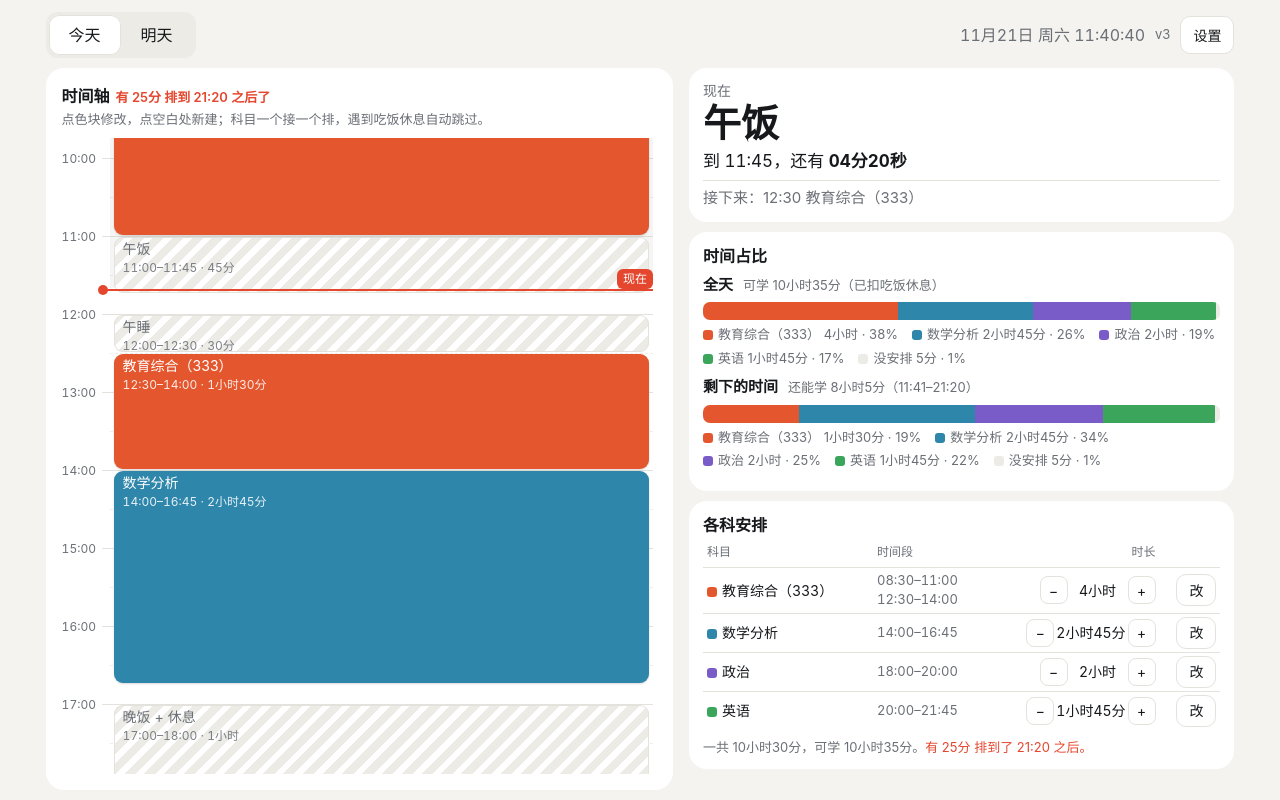
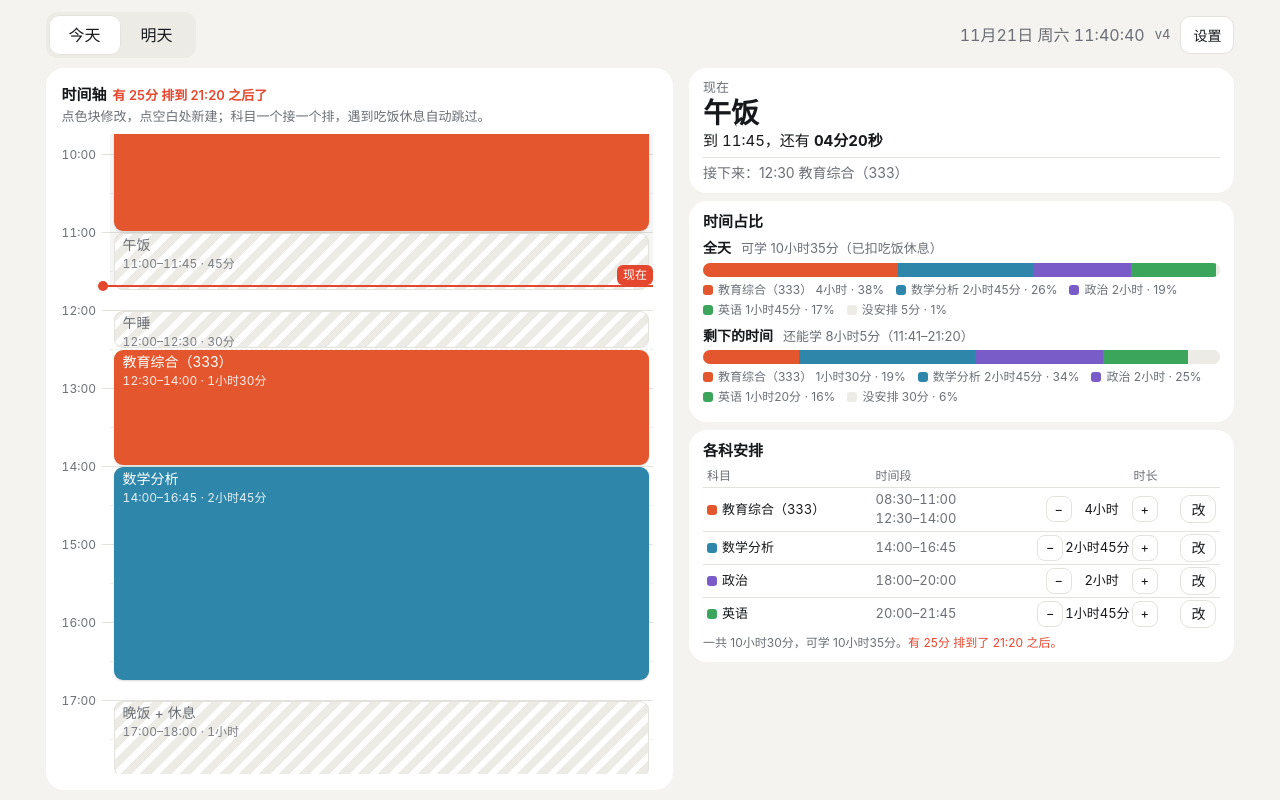
Before and after one commit to AStudenttt/study-planner, a plain HTML site: page index.html in a window 1280 px wide. Drawn offline with Linux system fonts and the light colour scheme.

Commit message:
横屏 iPad 右栏收紧到一屏；剩余时间占比不再超过 100%
Co-Authored-By: Claude Opus 5.5 <noreply@anthropic.com>
Claude-Session: https://claude.ai/code/session_01N84a6to881PRgYz2qPDRBf

```diff
--- a/index.html
+++ b/index.html
@@ -136,13 +136,33 @@ html.app .wrap{padding-top:34px}
   .nowc .shift span{display:none}
 }
 @media (orientation:portrait) and (min-width:700px){.side>.card:last-child{display:block;grid-column:1/-1}}
+/* 屏幕不高时（比如横屏 iPad）收紧右栏，让它一屏放下 */
+@media (max-height:860px) and (orientation:landscape){
+  .side{gap:8px}
+  .side .card{padding:10px 14px}
+  .card h2{font-size:15px;margin-bottom:4px}
+  .nowc .lab{font-size:13px}
+  .nowc .big{font-size:28px;margin:0 0 2px}
+  .nowc .sub{font-size:15px}
+  .nowc .next{font-size:14px;margin-top:4px;padding-top:4px}
+  .shift{margin-top:6px;font-size:13px}
+  .shift .btn.sm{min-height:34px;padding:0 10px}
+  .bh{margin-bottom:4px}.bh b{font-size:14px}
+  .alloc{height:14px}
+  .legend{font-size:12px;margin:4px 0 6px;gap:2px 12px}
+  .tgt th{padding-bottom:2px}
+  .tgt td{padding:2px 4px;font-size:13px}
+  .tgt .st button{width:26px;height:26px}
+  #tgt .btn.sm{min-height:28px;padding:0 10px}
+  #tgtNote{margin-top:4px!important;font-size:12px}
+}
 </style>
 </head>
 <body>
 <div class="wrap">
   <div class="top">
     <div class="tabs"><button id="tToday" class="on">今天</button><button id="tTom">明天</button></div>
-    <div class="topr"><div id="clock"></div><span id="ver" class="hint">v3</span><button class="btn sm" id="openSet">设置</button></div>
+    <div class="topr"><div id="clock"></div><span id="ver" class="hint">v4</span><button class="btn sm" id="openSet">设置</button></div>
   </div>
 
   <div class="main">
@@ -261,7 +281,7 @@ function calc(k){
   const restIn = (lo, hi) => L.rests.reduce((x, r) => x + clip(r.a, r.b, lo, hi), 0);
   const total = {}, left = {};
   SUBJECTS.forEach(s => { total[s.id] = 0; left[s.id] = 0; });
-  L.pieces.forEach(p => { total[p.it.sid] += p.b - p.a; if (!p.it.done) left[p.it.sid] += clip(p.a, p.b, N, DAY); });
+  L.pieces.forEach(p => { total[p.it.sid] += p.b - p.a; if (!p.it.done) left[p.it.sid] += clip(p.a, p.b, N, st.end); });
   const lo = isT ? Math.max(N, st.start) : st.start;
   const all = L.pieces.map(p => ({kind:'study', ...p})).concat(L.rests.map(r => ({kind:'rest', r, a:r.a, b:r.b}))).sort((x, y) => x.a - y.a);
   const cur = isT ? all.find(b => b.a <= N && b.b > N) : null;
@@ -294,7 +314,7 @@ function render(){
     else html = `<div class="lab">现在</div><div class="big">空档</div><div class="sub">这段时间没有安排</div>`;
     const nx = c.next;
     html += `<div class="next">接下来：${nx ? `${hm(nx.a)} ${esc(subj(nx.it.sid).name)}` : '没有了'}</div>`;
-    if (cu && cu.kind === 'study') html += `<div class="shift">这科还没学完？延长 <button class="btn sm" data-ext="5">+5分</button><button class="btn sm" data-ext="15">+15分</button><button class="btn sm" data-ext="30">+30分</button><span>后面的科目会跟着往后挪</span></div>`;
+    if (cu && cu.kind === 'study') html += `<div class="shift">这科还没学完？延长 <button class="btn sm" data-ext="5">+5分</button><button class="btn sm" data-ext="15">+15分</button><button class="btn sm" data-ext="30">+30分</button></div>`;
   }
   $('#nowCard').innerHTML = html;
 
```
